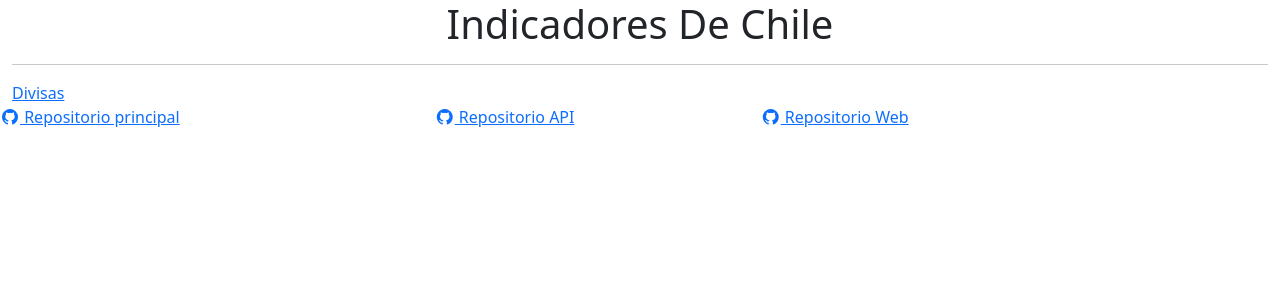
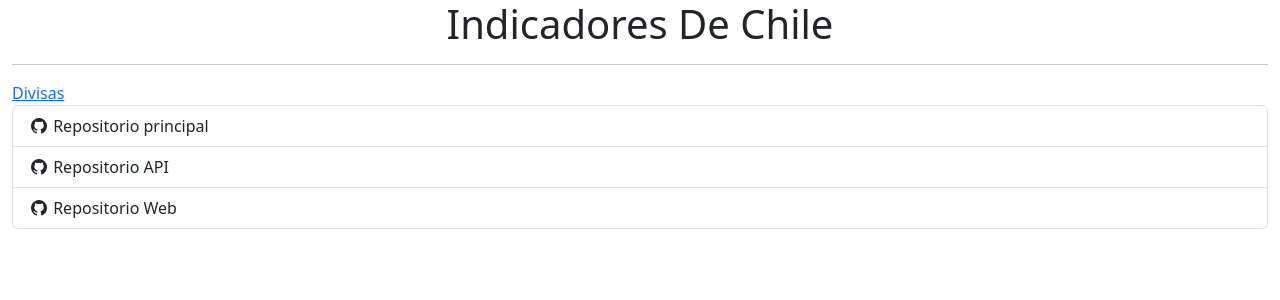
Before and after one commit to Andres10121997/IndicadorChileWeb, an ASP.NET Core app: template Views/Home/Index.cshtml in a window 1280 px wide. Shown: the top 300 px of the page. Run offline with ASP.NET Core 8, Linux system fonts and the light colour scheme; the template is opened without the code that fills it, so the values that code supplies are empty; the project's own start-up code is not run, and a stand-in starts its controllers and pages; some libraries are stand-ins or nearby versions.

Commit message:
Update _Footer.cshtml

```diff
--- a/Views/Shared/Partial/_Footer.cshtml
+++ b/Views/Shared/Partial/_Footer.cshtml
@@ -1,21 +1,17 @@
-<footer>
-    <div class="row" role="row">
-        <div class="col-4">
-            <a href="https://github.com/Andres10121997/IndicadorChile" target="_blank">
+<footer class="container-fluid">
+    <!-- https://getbootstrap.com/docs/6.0/components/accordion/ -->
+
+    <div class="list-group">
+        <a class="list-group-item list-group-item-action" href="https://github.com/Andres10121997/IndicadorChile" target="_blank" title="Repositorio principal">
             <i class="fa-brands fa-github"></i> Repositorio principal
         </a>
-        </div>
 
-        <div class="col-3">
-            <a href="https://github.com/Andres10121997/IndicadorChileAPI/tree/main" target="_blank">
+        <a class="list-group-item list-group-item-action" href="https://github.com/Andres10121997/IndicadorChileAPI/tree/main" target="_blank" title="Repositorio API">
             <i class="fa-brands fa-github"></i> Repositorio API
         </a>
-        </div>
 
-        <div class="col-4">
-            <a href="https://github.com/Andres10121997/IndicadorChileWeb/tree/main" target="_blank">
+        <a class="list-group-item list-group-item-action" href="https://github.com/Andres10121997/IndicadorChileWeb/tree/main" target="_blank" title="Repositorio Web">
             <i class="fa-brands fa-github"></i> Repositorio Web
         </a>
     </div>
-    </div>
 </footer>
```
Lines whose indentation alone changed are shown as unchanged.
